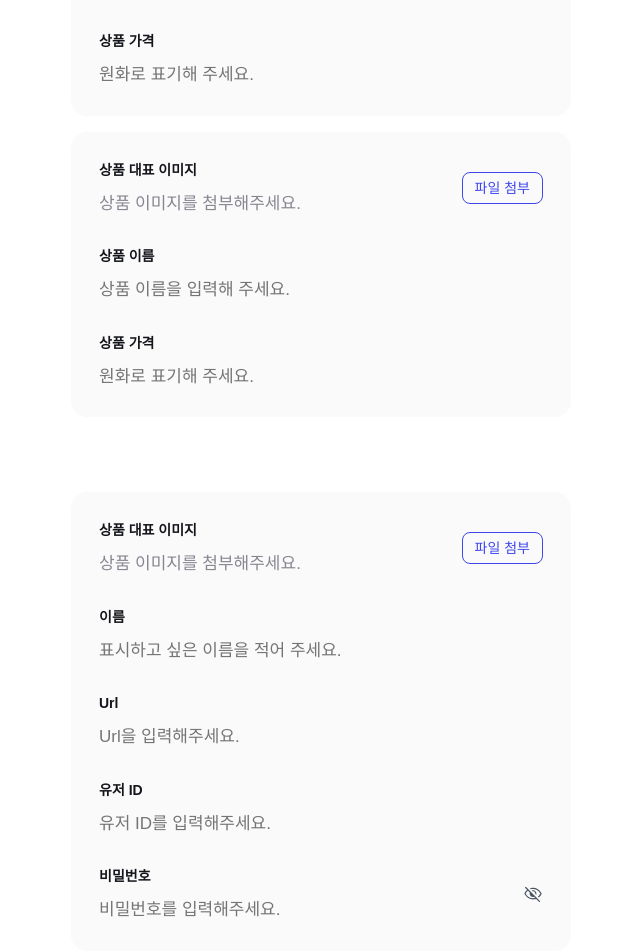
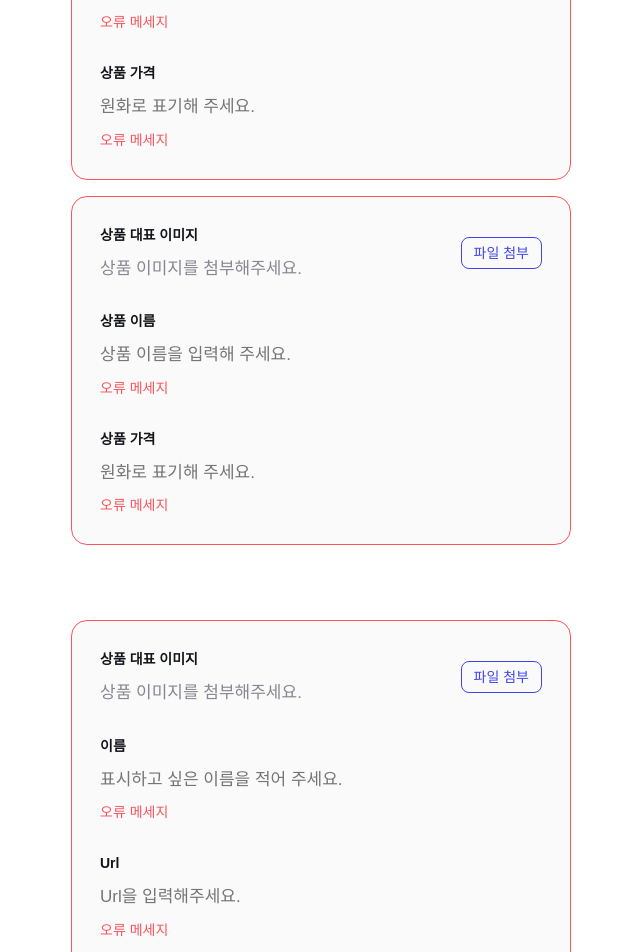
Before and after one commit to Lim-JaeEun/FE16_Basic_Project_Linkshop, a React (Vite) app: page /link/1/edit in a window 1280 px wide. Shown: the part 320-1272 px from the top of the page, without its empty margins (319-959 px from the left). Built offline with nearby package versions, Linux system fonts and the light colour scheme; a web font is replaced by a local one.

Commit message:
feat: input 오류 메세지 UI 추가

```diff
--- a/src/components/Field.jsx
+++ b/src/components/Field.jsx
@@ -1,6 +1,6 @@
 import styled from 'styled-components';
 import { applyFontStyles } from '../styles/mixins';
-import { FontTypes, ColorTypes } from '../styles/theme';
+import theme, { FontTypes, ColorTypes } from '../styles/theme';
 
 const FormGroup = styled.div`
   display: flex;
@@ -14,10 +14,16 @@ const StLabel = styled.label`
 
 const StInput = styled.input`
   ${applyFontStyles(FontTypes.REGULAR17, ColorTypes.SECONDARY_GRAY_300)}
-  color: ${props => props.theme.colors[ColorTypes.SECONDARY_BLACK]}
+  color: ${props => props.theme.colors[ColorTypes.SECONDARY_BLACK]};
 `;
 
-const Field = ({ type, inputId, label, placeholder }) => {
+const ErrorMessage = styled.div`
+  font-size: 14px;
+  font-weight: 400;
+  color: ${theme.colors.err};
+`;
+
+const Field = ({ type, inputId, label, placeholder, hasError }) => {
   return (
     <FormGroup>
       <StLabel htmlFor={inputId}>{label}</StLabel>
@@ -26,7 +32,9 @@ const Field = ({ type, inputId, label, placeholder }) => {
         id={inputId}
         name={inputId}
         placeholder={placeholder}
+        hasError={hasError}
       />
+      {hasError && <ErrorMessage>오류 메세지</ErrorMessage>}
     </FormGroup>
   );
 };
--- a/src/components/UpdateItemCard.jsx
+++ b/src/components/UpdateItemCard.jsx
@@ -11,6 +11,10 @@ const Container = styled.div`
   border-radius: 16px;
   padding: 28px;
   gap: 30px;
+
+  border: 1px solid
+    ${({ hasError }) =>
+      hasError ? theme.colors[ColorTypes.ERROR] : 'transparent'};
 `;
 
 const ImageGroup = styled.div`
@@ -33,9 +37,9 @@ const Description = styled.div`
   ${applyFontStyles(FontTypes.REGULAR17, ColorTypes.SECONDARY_GRAY_300)}
 `;
 
-const UpdateItemCard = ({ idKey }) => {
+const UpdateItemCard = ({ idKey, hasError }) => {
   return (
-    <Container>
+    <Container hasError={hasError}>
       <ImageGroup>
         <Wrapper>
           <ProductImg>상품 대표 이미지</ProductImg>
@@ -49,12 +53,14 @@ const UpdateItemCard = ({ idKey }) => {
         inputId={`productName${idKey}`}
         label='상품 이름'
         placeholder='상품 이름을 입력해 주세요.'
+        hasError={hasError}
       />
       <Field
         type='number'
         inputId={`productPrice${idKey}`}
         label='상품 가격'
         placeholder='원화로 표기해 주세요.'
+        hasError={hasError}
       />
     </Container>
   );
--- a/src/components/UpdateProduct.jsx
+++ b/src/components/UpdateProduct.jsx
@@ -19,12 +19,12 @@ const AddItemCard = styled.button`
   ${applyFontStyles(FontTypes.MEDIUM16, ColorTypes.PRIMARY)}
 `;
 
-const UpdateProduct = () => {
+const UpdateProduct = ({ hasError }) => {
   return (
     <Container>
       <AddItemCard>추가</AddItemCard>
-      <UpdateItemCard />
-      <UpdateItemCard />
+      <UpdateItemCard hasError={hasError} />
+      <UpdateItemCard hasError={hasError} />
     </Container>
   );
 };
--- a/src/components/UpdateShop.jsx
+++ b/src/components/UpdateShop.jsx
@@ -18,6 +18,10 @@ const Container = styled.div`
   gap: 30px;
   margin: 75px auto;
   max-width: 500px;
+
+  border: 1px solid
+    ${({ hasError }) =>
+      hasError ? theme.colors[ColorTypes.ERROR] : 'transparent'};
 `;
 
 const ImageGroup = styled.div`
@@ -40,19 +44,12 @@ const Description = styled.div`
   ${applyFontStyles(FontTypes.REGULAR17, ColorTypes.SECONDARY_GRAY_300)}
 `;
 
-const StLabel = styled.label`
-  ${applyFontStyles(FontTypes.SEMIBOLD14, ColorTypes.SECONDARY_BLACK)}
+const CloseEyeIcon = styled.img`
+  aspect-ratio: 1/1;
+  cursor: pointer;
 `;
 
-const StInput = styled.input`
-  ${applyFontStyles(FontTypes.REGULAR17, ColorTypes.SECONDARY_GRAY_300)};
-`;
-
-const CloseEyeIcon = styled.img`
-  aspect-ratio: 1/1;
-`;
-
-const UpdateShop = ({ idKey }) => {
+const UpdateShop = ({ idKey, hasError }) => {
   const [openPassword, setOpenPassword] = useState(false);
 
   const togglePassword = () => {
@@ -60,7 +57,7 @@ const UpdateShop = ({ idKey }) => {
   };
 
   return (
-    <Container>
+    <Container hasError={hasError}>
       <ImageGroup>
         <Wrapper>
           <ShopImg>상품 대표 이미지</ShopImg>
@@ -74,6 +71,7 @@ const UpdateShop = ({ idKey }) => {
         inputId={`name${idKey}`}
         label='이름'
         placeholder='표시하고 싶은 이름을 적어 주세요.'
+        hasError={hasError}
       />
 
       <Field
@@ -81,6 +79,7 @@ const UpdateShop = ({ idKey }) => {
         inputId={`url${idKey}`}
         label='Url'
         placeholder='Url을 입력해주세요.'
+        hasError={hasError}
       />
 
       <Field
@@ -88,6 +87,7 @@ const UpdateShop = ({ idKey }) => {
         inputId={`userId${idKey}`}
         label='유저 ID'
         placeholder='유저 ID를 입력해주세요.'
+        hasError={hasError}
       />
 
       <ImageGroup>
@@ -96,6 +96,7 @@ const UpdateShop = ({ idKey }) => {
           inputId={`password${idKey}`}
           label='비밀번호'
           placeholder='비밀번호를 입력해주세요.'
+          hasError={hasError}
         />
         <CloseEyeIcon
           src={openPassword ? openEyeIcon : closeEyeIcon}
--- a/src/pages/UpdateShopPage.jsx
+++ b/src/pages/UpdateShopPage.jsx
@@ -21,6 +21,9 @@ const StButton = styled(BaseButton)`
 const UpdateShopPage = ({ onSuccess }) => {
   const [isDisable, setIsDisable] = useState(true);
 
+  // 에러메세지 UI 확인용
+  const hasError = true;
+
   const navigate = useNavigate();
   const { URLid } = useParams();
 
@@ -37,8 +40,8 @@ const UpdateShopPage = ({ onSuccess }) => {
 
   return (
     <div>
-      <UpdateProduct />
-      <UpdateShop />
+      <UpdateProduct hasError={hasError} />
+      <UpdateShop hasError={hasError} />
       <BtnWrapper>
         <StButton
           onClick={handleUpdate}
```
